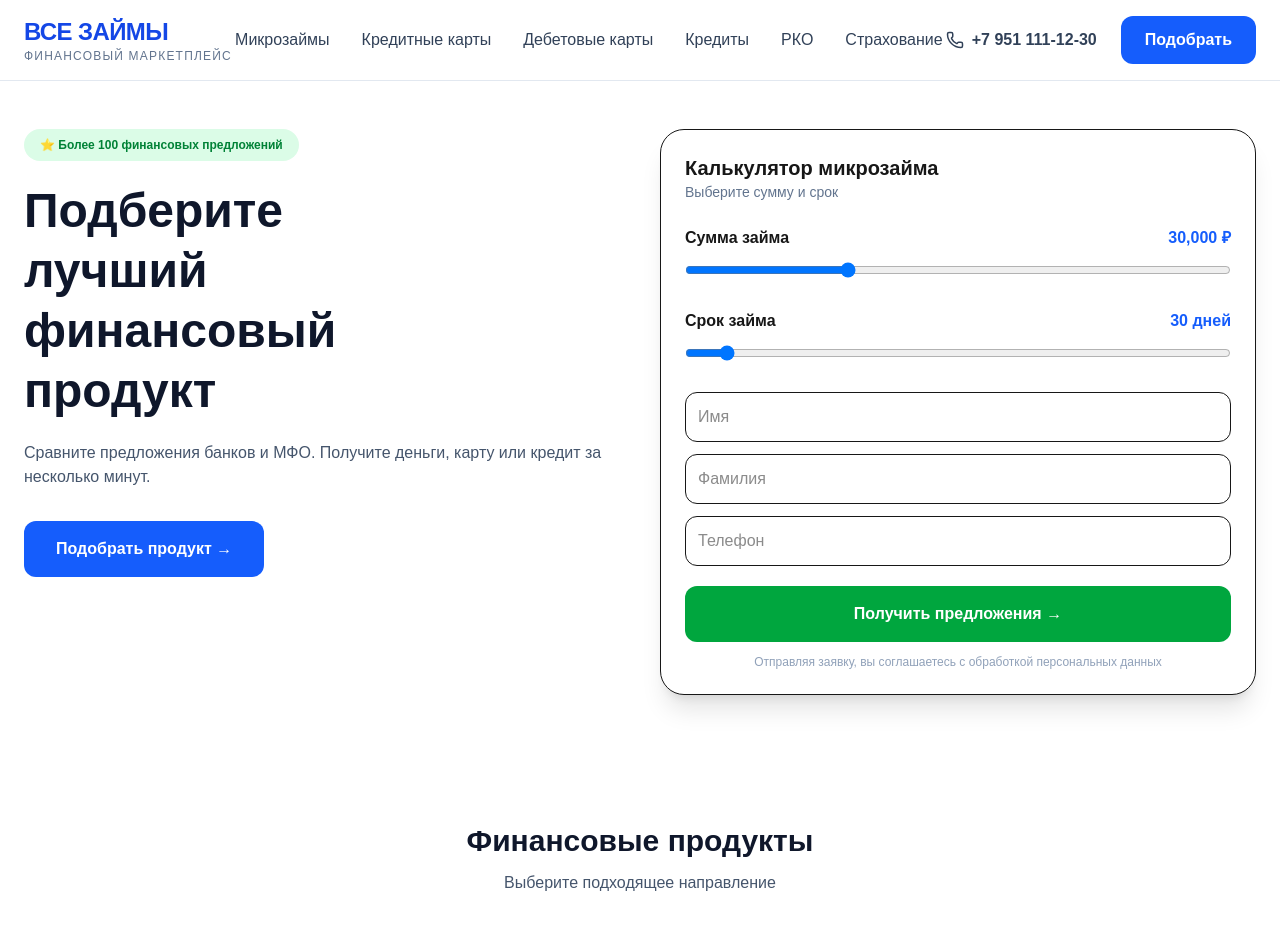
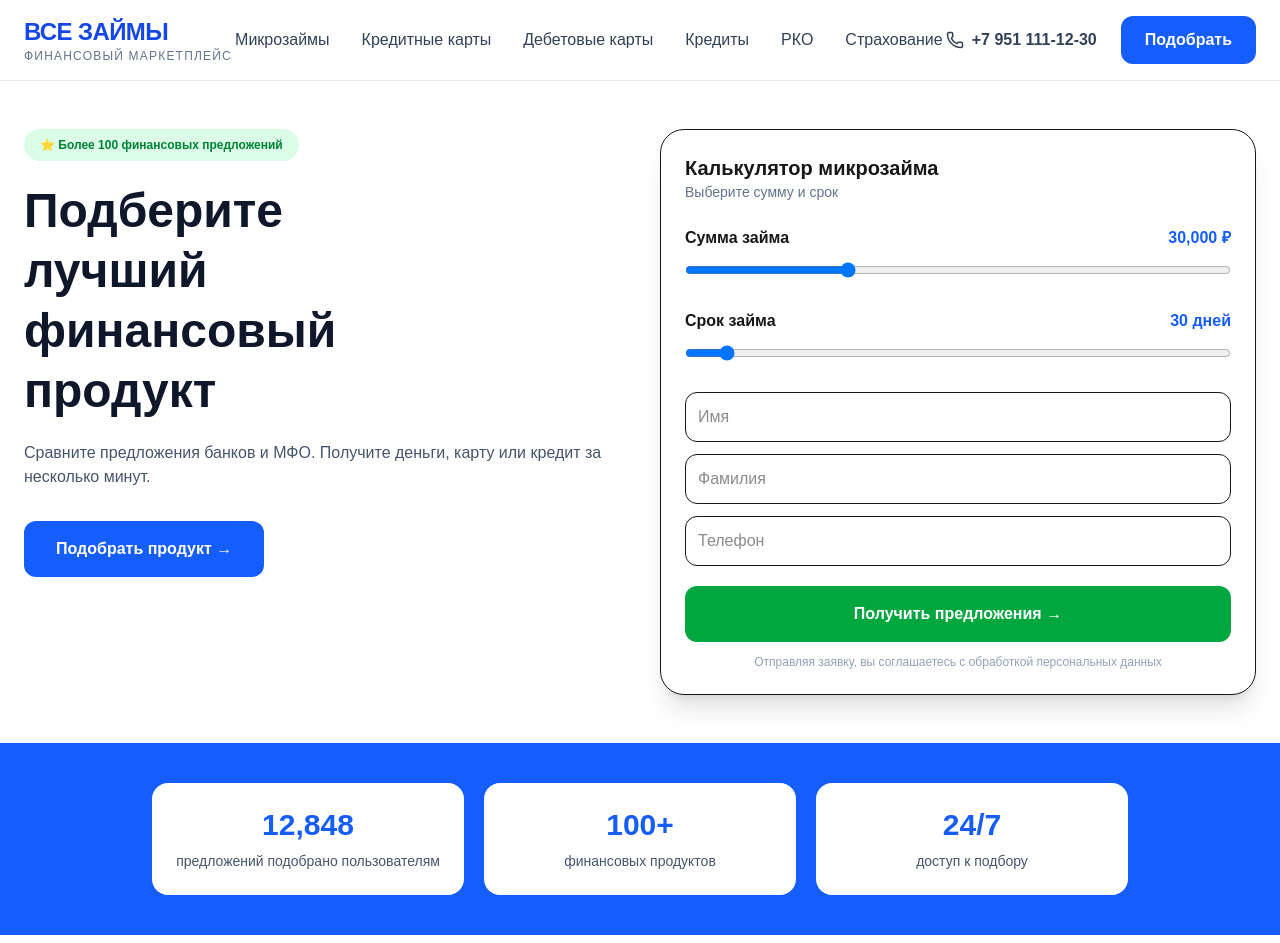
Before and after one commit to 89511111230m-design/vse-zaimy, a Next.js app: page / in a window 1280 px wide. Shown: the top 943 px of the page. Built offline with nearby package versions, Linux system fonts and the light colour scheme.

Commit message:
add stats section

```diff
--- a/app/page.tsx
+++ b/app/page.tsx
@@ -2,6 +2,7 @@ import Header from "@/components/Header";
 import Hero from "@/components/Hero";
 import Categories from "@/components/Categories";
 import Offers from "@/components/Offers";
+import Stats from "@/components/Stats";
 
 export default function Home() {
   return (
@@ -10,6 +11,8 @@ export default function Home() {
 
       <Hero />
 
+      <Stats />
+
       <Categories />
 
       <Offers />
--- /dev/null
+++ b/components/Stats.tsx
@@ -0,0 +1,56 @@
+"use client";
+
+import { useEffect, useState } from "react";
+
+export default function Stats() {
+  const [count, setCount] = useState(12450);
+
+  useEffect(() => {
+    const random = Math.floor(
+      Math.random() * (12999 - 12450) + 12450
+    );
+
+    setCount(random);
+  }, []);
+
+  return (
+    <section className="bg-blue-600 py-10">
+      <div className="mx-auto max-w-5xl px-6">
+
+        <div className="grid gap-5 md:grid-cols-3">
+
+          <div className="rounded-2xl bg-white p-6 text-center">
+            <div className="text-3xl font-black text-blue-600">
+              {count.toLocaleString()}
+            </div>
+            <p className="mt-2 text-sm text-slate-600">
+              предложений подобрано пользователям
+            </p>
+          </div>
+
+
+          <div className="rounded-2xl bg-white p-6 text-center">
+            <div className="text-3xl font-black text-blue-600">
+              100+
+            </div>
+            <p className="mt-2 text-sm text-slate-600">
+              финансовых продуктов
+            </p>
+          </div>
+
+
+          <div className="rounded-2xl bg-white p-6 text-center">
+            <div className="text-3xl font-black text-blue-600">
+              24/7
+            </div>
+            <p className="mt-2 text-sm text-slate-600">
+              доступ к подбору
+            </p>
+          </div>
+
+        </div>
+
+      </div>
+    </section>
+  );
+}
```
